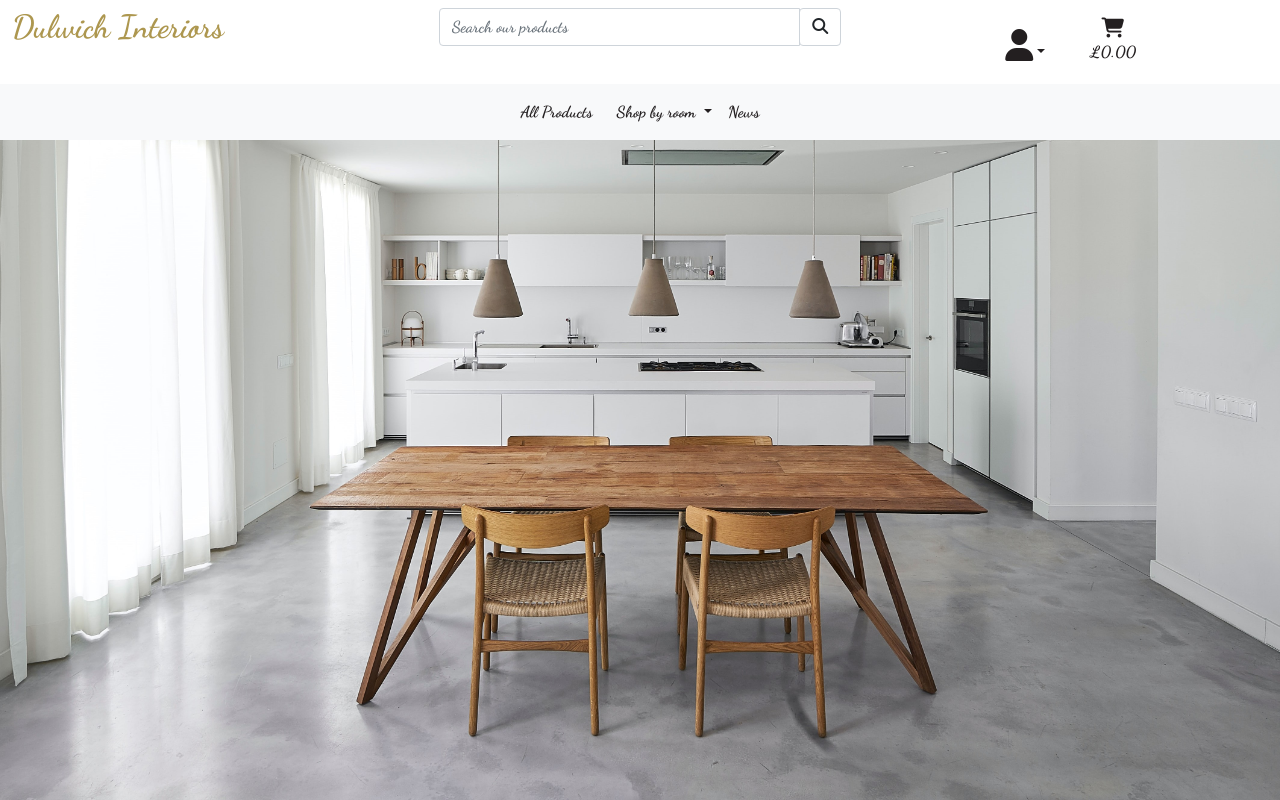
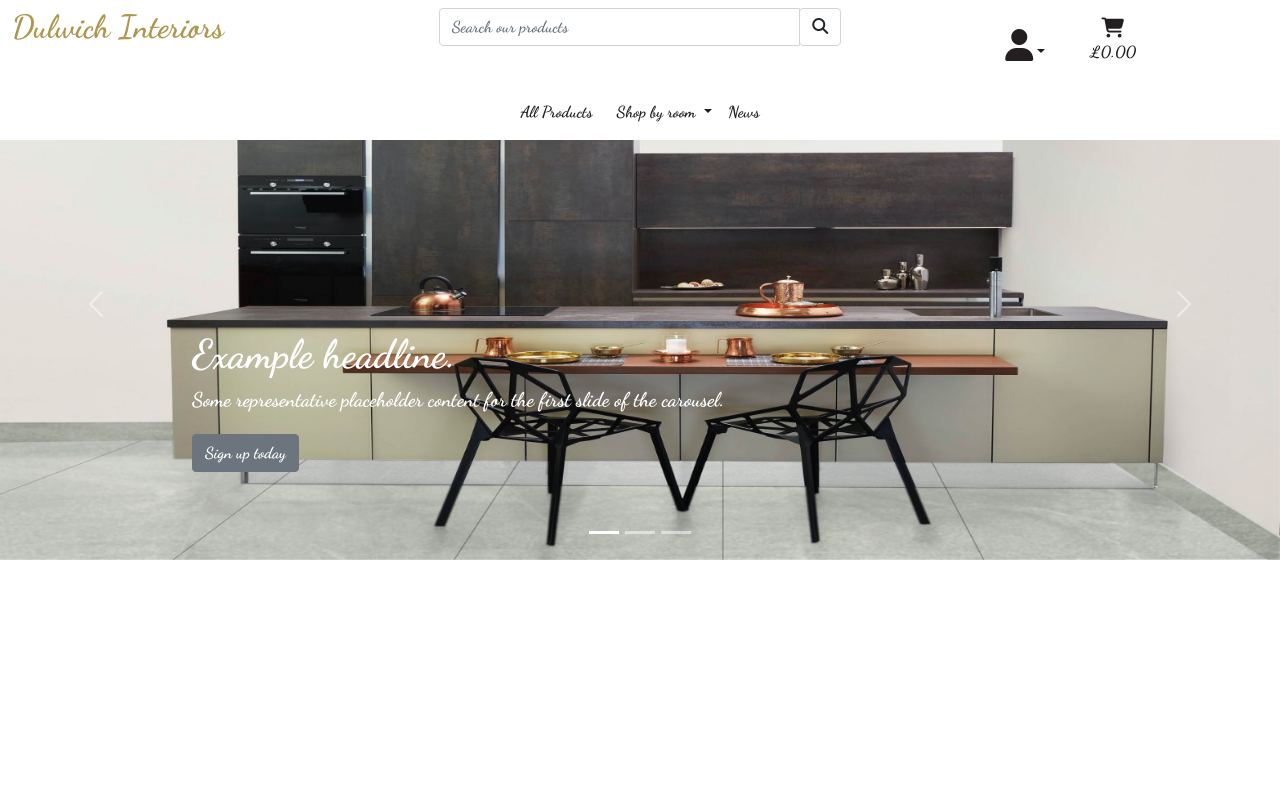
Before and after one commit to EimearCunningham/dulwich-interiors, a Django app: page / in a window 1280 px wide. Run offline with Django 3.2, Linux system fonts and the light colour scheme; parts of the project's set-up code (start-up, migrations or seed data) failed here and were passed over; some libraries are stand-ins or nearby versions.

Commit message:
Add carousel to homepage

```diff
--- a/home/templates/home/index.html
+++ b/home/templates/home/index.html
@@ -12,4 +12,54 @@
 {% endblock %}
 
 {% block content %}
+<div id="myCarousel" class="carousel slide" data-bs-ride="carousel">
+    <div class="carousel-indicators">
+      <button type="button" data-bs-target="#myCarousel" data-bs-slide-to="0" class="active" aria-current="true" aria-label="Slide 1"></button>
+      <button type="button" data-bs-target="#myCarousel" data-bs-slide-to="1" aria-label="Slide 2"></button>
+      <button type="button" data-bs-target="#myCarousel" data-bs-slide-to="2" aria-label="Slide 3"></button>
+    </div>
+    <div class="carousel-inner">
+      <div class="carousel-item active">
+        <img class="bd-placeholder-img" width="100%" height="100%" src="/media/main-interior-three.jpeg" aria-hidden="true" preserveAspectRatio="xMidYMid slice" focusable="false"><rect width="100%" height="100%" fill="#777"/></svg>
+
+        <div class="container">
+          <div class="carousel-caption text-start">
+            <h1>Example headline.</h1>
+            <p>Some representative placeholder content for the first slide of the carousel.</p>
+            <p><a class="btn btn-secondary" href="#">Sign up today</a></p>
+          </div>
+        </div>
+      </div>
+      <div class="carousel-item">
+        <img class="bd-placeholder-img" width="100%" height="100%" src="/media/main-interior-one.jpeg" aria-hidden="true" preserveAspectRatio="xMidYMid slice" focusable="false"><rect width="100%" height="100%" fill="#777"/></svg>
+
+        <div class="container">
+          <div class="carousel-caption">
+            <h1>Another example headline.</h1>
+            <p>Some representative placeholder content for the second slide of the carousel.</p>
+            <p><a class="btn btn-secondary" href="#">Learn more</a></p>
+          </div>
+        </div>
+      </div>
+      <div class="carousel-item">
+        <img class="bd-placeholder-img" width="100%" height="100%" src="/media/main-interior-two.jpeg" aria-hidden="true" preserveAspectRatio="xMidYMid slice" focusable="false"><rect width="100%" height="100%" fill="#777"/></svg>
+
+        <div class="container">
+          <div class="carousel-caption text-end">
+            <h1>One more for good measure.</h1>
+            <p>Some representative placeholder content for the third slide of this carousel.</p>
+            <p><a class="btn btn-secondary" href="#">Browse gallery</a></p>
+          </div>
+        </div>
+      </div>
+    </div>
+    <button class="carousel-control-prev" type="button" data-bs-target="#myCarousel" data-bs-slide="prev">
+      <span class="carousel-control-prev-icon" aria-hidden="true"></span>
+      <span class="visually-hidden">Previous</span>
+    </button>
+    <button class="carousel-control-next" type="button" data-bs-target="#myCarousel" data-bs-slide="next">
+      <span class="carousel-control-next-icon" aria-hidden="true"></span>
+      <span class="visually-hidden">Next</span>
+    </button>
+  </div>
 {% endblock %}
--- a/static/css/base.css
+++ b/static/css/base.css
@@ -6,14 +6,10 @@ html {
 }
 
 body {
-    background: url('/media/homepage_image.jpg') no-repeat center center fixed;
+    /*background: url('/media/homepage_image.jpg') no-repeat center center fixed;*/
     background-size: cover;
     height: calc(100vh - 164px);
     font-family: 'Dancing Script', cursive;
-}
-
-.header-container {
-    padding-top: 164px;
 }
 
 .overlay {
@@ -34,13 +30,12 @@ body {
 
 h2 {
     color: #AD974F;
+
 }
 
 .dropdown-item, .nav-link {
     color: #231F20;
 }
-
-
 
 /* Images */
 .card-img-top {
@@ -59,3 +54,103 @@ h2 {
     right: 15px;
     z-index: 99999999999;
 }
+
+
+
+
+
+
+
+/* GLOBAL STYLES
+-------------------------------------------------- */
+/* Padding below the footer and lighter body text */
+
+body {
+    padding-top: 3rem;
+    padding-bottom: 3rem;
+    color: #5a5a5a;
+  }
+
+
+  /* CUSTOMIZE THE CAROUSEL
+  -------------------------------------------------- */
+
+  /* Carousel base class */
+  .carousel {
+    margin-bottom: 4rem;
+  }
+  /* Since positioning the image, we need to help out the caption */
+  .carousel-caption {
+    bottom: 3rem;
+    z-index: 10;
+  }
+
+  /* Declare heights because of positioning of img element */
+  .carousel-item {
+    height: 32rem;
+  }
+  .carousel-item > img {
+    position: absolute;
+    top: 0;
+    left: 0;
+    min-width: 100%;
+    height: 32rem;
+  }
+
+
+  /* MARKETING CONTENT
+  -------------------------------------------------- */
+
+  /* Center align the text within the three columns below the carousel */
+  .marketing .col-lg-4 {
+    margin-bottom: 1.5rem;
+    text-align: center;
+  }
+  .marketing h2 {
+    font-weight: 400;
+  }
+  /* rtl:begin:ignore */
+  .marketing .col-lg-4 p {
+    margin-right: .75rem;
+    margin-left: .75rem;
+  }
+  /* rtl:end:ignore */
+
+
+  /* Featurettes
+  ------------------------- */
+
+  .featurette-divider {
+    margin: 5rem 0; /* Space out the Bootstrap <hr> more */
+  }
+
+  /* Thin out the marketing headings */
+  .featurette-heading {
+    font-weight: 300;
+    line-height: 1;
+    /* rtl:remove */
+    letter-spacing: -.05rem;
+  }
+
+
+  /* RESPONSIVE CSS
+  -------------------------------------------------- */
+
+  @media (min-width: 40em) {
+    /* Bump up size of carousel content */
+    .carousel-caption p {
+      margin-bottom: 1.25rem;
+      font-size: 1.25rem;
+      line-height: 1.4;
+    }
+
+    .featurette-heading {
+      font-size: 50px;
+    }
+  }
+
+  @media (min-width: 62em) {
+    .featurette-heading {
+      margin-top: 7rem;
+    }
+  }
--- a/templates/base.html
+++ b/templates/base.html
@@ -69,7 +69,7 @@
         </form>
       </div>
 
-      <div class="col-12 col-lg-4">
+      <div class="col-12 col-lg-4 navbar-col">
         <ul class="list-inline list-unstyled text-center text-lg-right my-0">
           <li class="nav-item list-inline-item">
             <button class="navbar-toggler d-lg-none" type="button" data-bs-toggle="collapse" data-bs-target="#main-nav-2"
@@ -139,7 +139,7 @@
     </div>
     </div>
     <div class="row bg-white">
-      <nav class="navbar navbar-expand-lg bg-light w-100">
+      <nav class="navbar navbar-expand-lg w-100">
         <!--<button class="navbar-toggler" type="button" data-bs-toggle="collapse" data-bs-target="#main-nav"
           aria-controls="main-nav" aria-expanded="false" aria-label="Toggle navigation">
           <span class="navbar-toggler-icon"><i class="fas fa-bars" style="color:#000000; font-size:28px;"></i></span>
```
Also changed, not shown: media/main-interior-one.jpeg (added), media/main-interior-three.jpeg (added), media/main-interior-two.jpeg (added).
